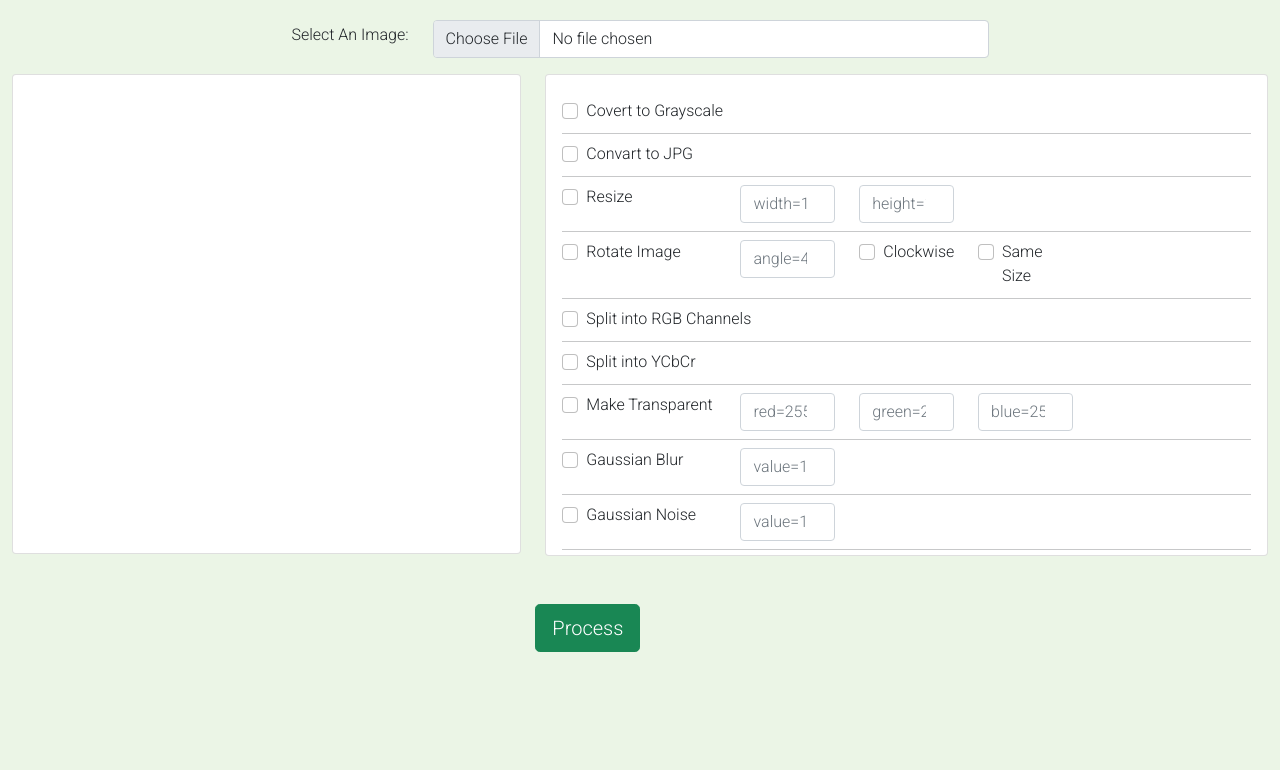
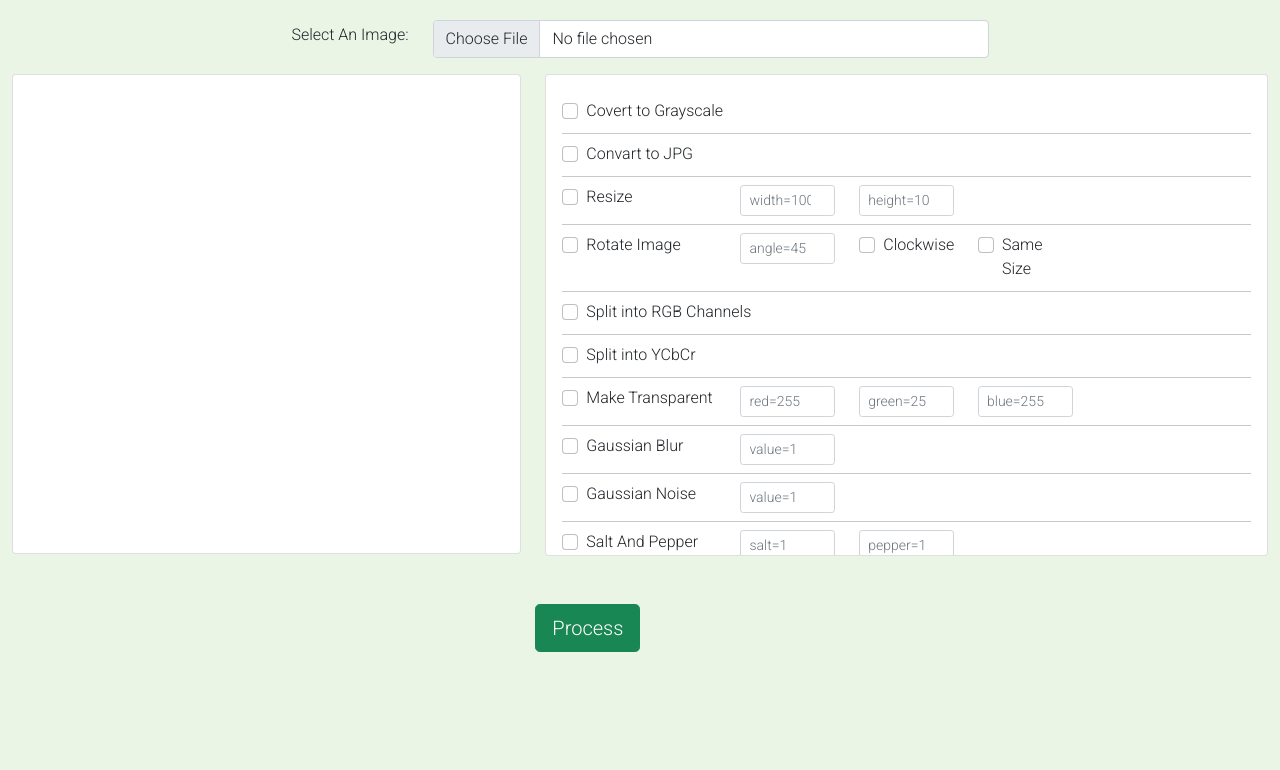
Before and after one commit to dassudip2001/vu-webapp, a Django app: page / in a window 1280 px wide. Shown: the part 56-826 px from the top of the page. Run offline with Django 4.2, Linux system fonts and the light colour scheme.

Commit message:
design and css cheanges

```diff
--- a/static/css/style.css
+++ b/static/css/style.css
@@ -257,7 +257,15 @@
 }
 a:hover {
     background-color: rgb(153, 233, 131);
+    width: 30px;
+
   }
+  /* a:checked{
+    color: red;
+ } */
+ /* .navbar-nav > .active > a {
+    background-color: rgb(red, green, blue) ;
+} */
   body {
     background-color: #ebf5e6;
 }
--- a/templates/transformation.html
+++ b/templates/transformation.html
@@ -78,7 +78,7 @@
         <div class="col-2 my-2" >
         <input
           type="number"
-          class="form-control"
+          class="form-control form-control-sm"
           id="exampleFormControlInput1"
           placeholder="width=100"
         />
@@ -86,7 +86,7 @@
         <div class="col-2 my-2">
         <input
           type="number"
-          class="form-control"
+          class="form-control form-control-sm"
           id="exampleFormControlInput1"
           placeholder="height=100"
         />
@@ -105,7 +105,7 @@
         <div class="col-2 my-2" >
         <input
           type="number"
-          class="form-control"
+          class="form-control form-control-sm"
           id="exampleFormControlInput1"
           placeholder="angle=45"
         />
@@ -163,7 +163,7 @@
         <div class="col-2 my-2">
         <input
           type="number"
-          class="form-control"
+          class="form-control form-control-sm"
           id="exampleFormControlInput1"
           placeholder="red=255"
         />
@@ -171,7 +171,7 @@
         <div class="col-2 my-2" >
         <input
           type="number"
-          class="form-control"
+          class="form-control form-control-sm"
           id="exampleFormControlInput1"
           placeholder="green=25"
         />
@@ -179,7 +179,7 @@
         <div class="col-2 my-2">
         <input
           type="number"
-          class="form-control"
+          class="form-control form-control-sm"
           id="exampleFormControlInput1"
           placeholder="blue=255"
         />
@@ -199,7 +199,7 @@
         <div class="col-2 my-2" >
         <input
           type="number"
-          class="form-control"
+          class="form-control form-control-sm"
           id="exampleFormControlInput1"
           placeholder="value=1"
         />
@@ -219,7 +219,7 @@
         <div class="col-2 my-2" >
         <input
           type="number"
-          class="form-control"
+          class="form-control form-control-sm"
           id="exampleFormControlInput1"
           placeholder="value=1"
         />
@@ -240,7 +240,7 @@
         <div class="col-2 my-2" >
         <input
           type="number"
-          class="form-control"
+          class="form-control form-control-sm"
           id="exampleFormControlInput1"
           placeholder="salt=1"
         />
@@ -248,7 +248,7 @@
         <div class="col-2 my-2" >
         <input
           type="number"
-          class="form-control"
+          class="form-control form-control-sm"
           id="exampleFormControlInput1"
           placeholder="pepper=1"
         />
@@ -277,7 +277,7 @@
         <div class="col-2 my-2">
         <input
           type="number"
-          class="form-control"
+          class="form-control form-control-sm"
           id="exampleFormControlInput1"
           placeholder="width=2"
         />
@@ -285,7 +285,7 @@
         <div class="col-2 my-2" >
         <input
           type="number"
-          class="form-control"
+          class="form-control form-control-sm"
           id="exampleFormControlInput1"
           placeholder="height=2"
         />
@@ -293,7 +293,7 @@
         <div class="col-2 my-2">
         <input
           type="number"
-          class="form-control"
+          class="form-control form-control-sm"
           id="exampleFormControlInput1"
           placeholder="block=8"
         />
@@ -303,8 +303,8 @@
       <hr>
       <div class="row">
       <div class="col-3 my-2" ><div class="form-check">
-  <input class="form-check-input"  name="chk" type="checkbox" value="" id="flexCheckDefault">
-  <label class="form-check-label" for="flexCheckDefault">
+  <input class="form-check-input"  name="chk" type="checkbox" value="" id="idHistogram">
+  <label class="form-check-label" for="idHistogram">
     Histogram
   </label>
 </div></div>
```
Also changed, not shown: templates/steganalysis.html (+11 -11 lines).
